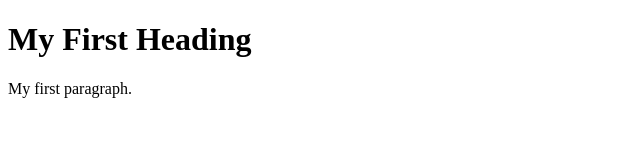
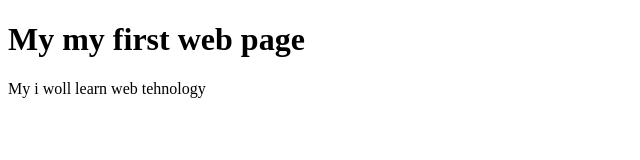
Before and after one commit to aliseedatorika/my-first-repos, a plain HTML site: page index.html in a window 1280 px wide. Shown: the whole page, without its empty margins (0-640 px from the left). Drawn offline with Linux system fonts and the light colour scheme.

Commit message:
my first changes

```diff
--- a/index.html
+++ b/index.html
@@ -2,8 +2,8 @@
 <html>
 <body>
 
-<h1>My First Heading</h1>
-<p>My first paragraph.</p>
+<h1>My my first web page</h1>
+<p>My i woll learn web tehnology</p>
 
 </body>
 </html>
```
